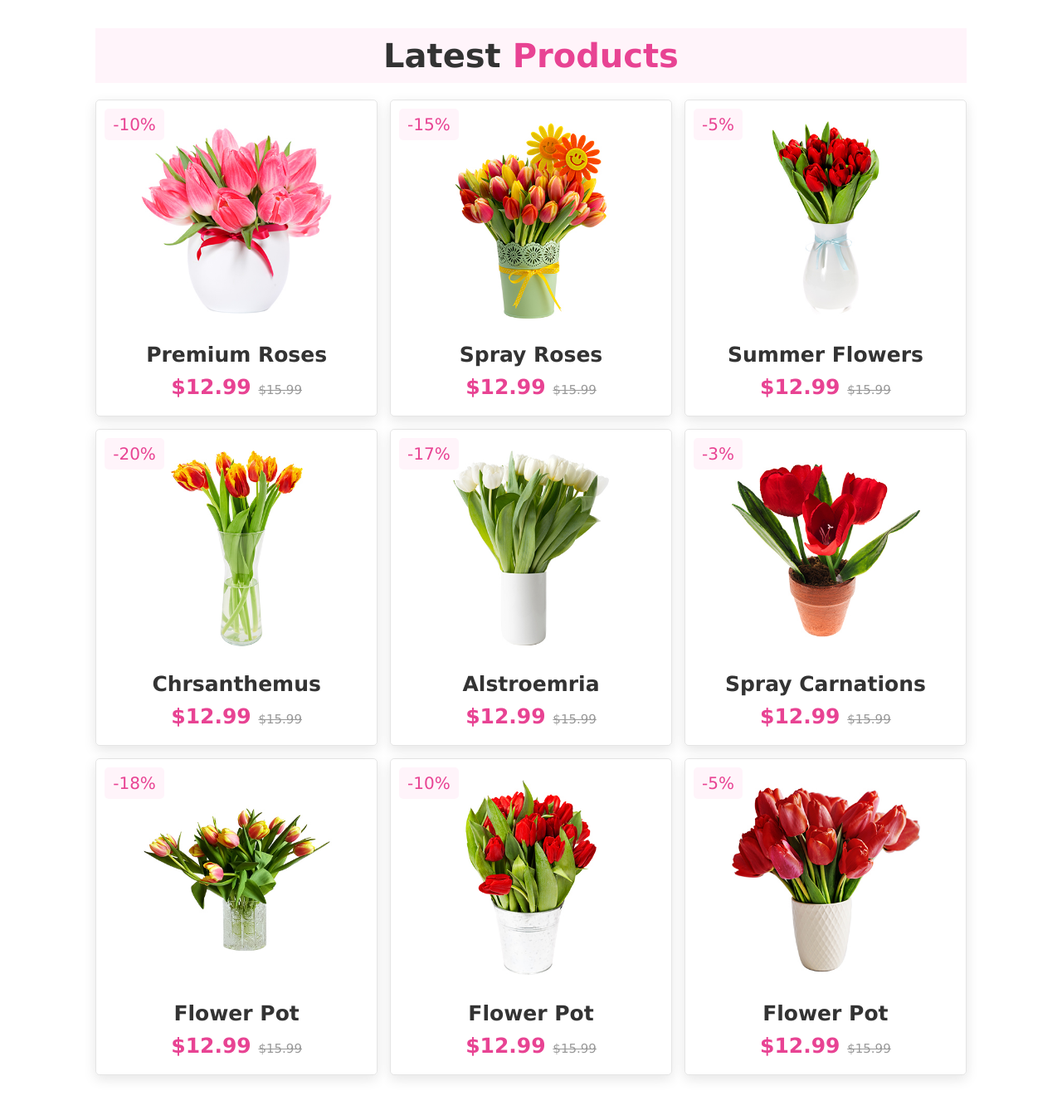
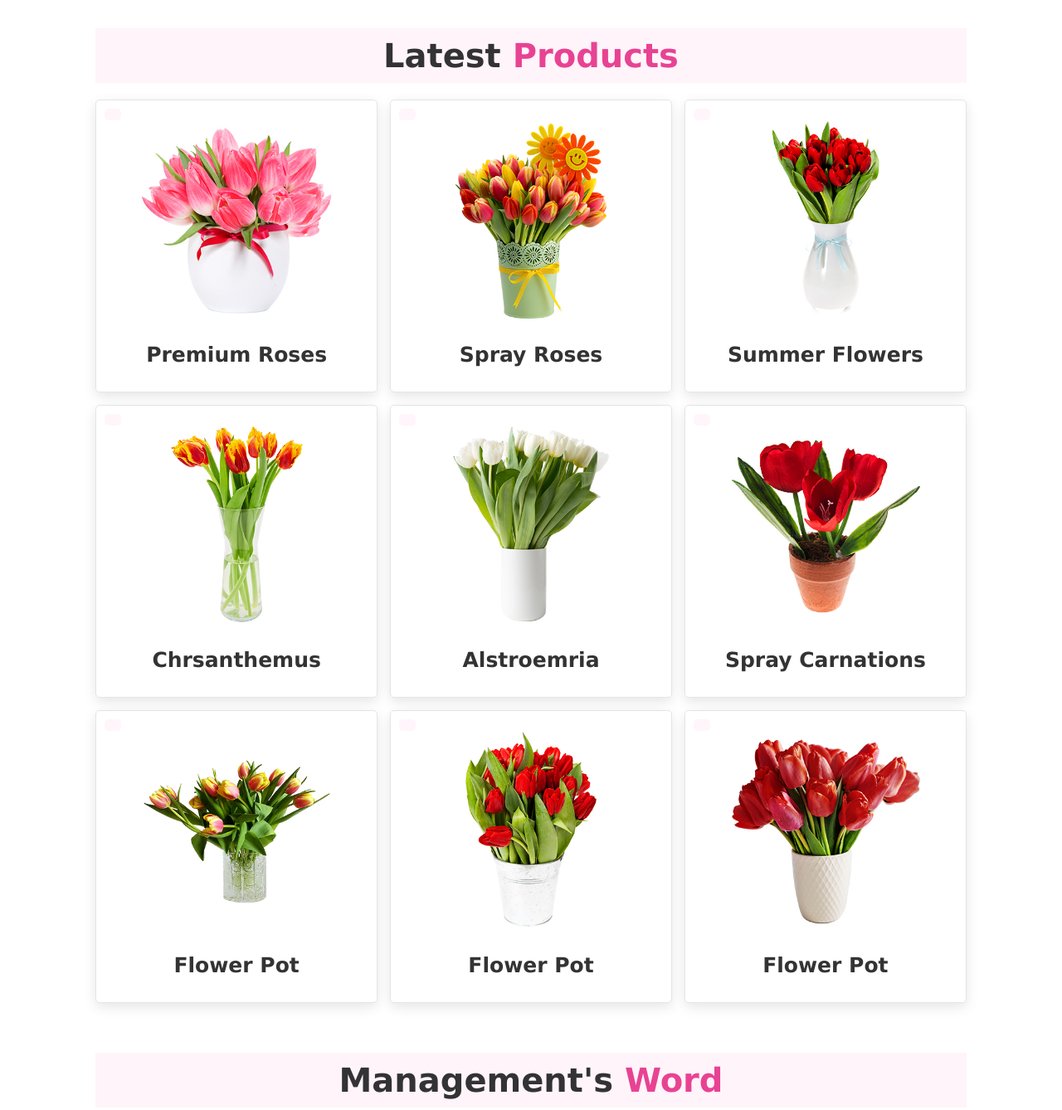
Before and after one commit to infosecmentor/Interlinkflowers, a plain HTML site: page index.html in a window 1280 px wide. Shown: the part 1480-2818 px from the top of the page at 83% size. Drawn offline with Linux system fonts and the light colour scheme.

Commit message:
second commit

```diff
--- a/index.html
+++ b/index.html
@@ -138,146 +138,166 @@
     <div class="box-container">
 
         <div class="box">
-            <span class="discount">-10%</span>
+            <span class="discount"></span>
             <div class="image">
                 <img src="images/img-1.jpg" alt="">
+                <!--james
                 <div class="icons">
                     <a href="#" class="fas fa-heart"></a>
                     <a href="#" class="cart-btn">add to cart</a>
                     <a href="#" class="fas fa-share"></a>
                 </div>
+            -->
             </div>
             <div class="content">
                 <h3>Premium Roses</h3>
-                <div class="price"> $12.99 <span>$15.99</span> </div>
+                <div class="price">  <span></span> </div>
             </div>
         </div>
 
         <div class="box">
-            <span class="discount">-15%</span>
+            <span class="discount"></span>
             <div class="image">
                 <img src="images/img-2.jpg" alt="">
+                <!--james
                 <div class="icons">
                     <a href="#" class="fas fa-heart"></a>
                     <a href="#" class="cart-btn">add to cart</a>
                     <a href="#" class="fas fa-share"></a>
                 </div>
+            -->
             </div>
             <div class="content">
                 <h3>Spray Roses</h3>
-                <div class="price"> $12.99 <span>$15.99</span> </div>
+                <div class="price">  <span></span> </div>
             </div>
         </div>
 
         <div class="box">
-            <span class="discount">-5%</span>
+            <span class="discount"></span>
             <div class="image">
                 <img src="images/img-3.jpg" alt="">
+                <!--james
                 <div class="icons">
                     <a href="#" class="fas fa-heart"></a>
                     <a href="#" class="cart-btn">add to cart</a>
                     <a href="#" class="fas fa-share"></a>
                 </div>
+            -->
             </div>
             <div class="content">
                 <h3>Summer flowers</h3>
-                <div class="price"> $12.99 <span>$15.99</span> </div>
+                <div class="price">  <span></span> </div>
             </div>
         </div>
 
         <div class="box">
-            <span class="discount">-20%</span>
+            <span class="discount"></span>
             <div class="image">
                 <img src="images/img-4.jpg" alt="">
+                <!--james
                 <div class="icons">
                     <a href="#" class="fas fa-heart"></a>
                     <a href="#" class="cart-btn">add to cart</a>
                     <a href="#" class="fas fa-share"></a>
                 </div>
+            -->
             </div>
             <div class="content">
                 <h3>Chrsanthemus</h3>
-                <div class="price"> $12.99 <span>$15.99</span> </div>
+                <div class="price">  <span></span> </div>
             </div>
         </div>
 
         <div class="box">
-            <span class="discount">-17%</span>
+            <span class="discount"></span>
             <div class="image">
                 <img src="images/img-5.jpg" alt="">
+                <!--james
                 <div class="icons">
                     <a href="#" class="fas fa-heart"></a>
                     <a href="#" class="cart-btn">add to cart</a>
                     <a href="#" class="fas fa-share"></a>
                 </div>
+            -->
             </div>
             <div class="content">
                 <h3>Alstroemria</h3>
-                <div class="price"> $12.99 <span>$15.99</span> </div>
+                <div class="price">  <span></span> </div>
             </div>
         </div>
 
         <div class="box">
-            <span class="discount">-3%</span>
+            <span class="discount"></span>
             <div class="image">
                 <img src="images/img-6.jpg" alt="">
+                <!--james
                 <div class="icons">
                     <a href="#" class="fas fa-heart"></a>
                     <a href="#" class="cart-btn">add to cart</a>
                     <a href="#" class="fas fa-share"></a>
                 </div>
+            -->
             </div>
             <div class="content">
                 <h3>Spray Carnations</h3>
-                <div class="price"> $12.99 <span>$15.99</span> </div>
+                <div class="price">  <span></span> </div>
             </div>
         </div>
 
         <div class="box">
-            <span class="discount">-18%</span>
+            <span class="discount"></span>
             <div class="image">
                 <img src="images/img-7.jpg" alt="">
+                <!--james
                 <div class="icons">
                     <a href="#" class="fas fa-heart"></a>
                     <a href="#" class="cart-btn">add to cart</a>
                     <a href="#" class="fas fa-share"></a>
                 </div>
+            -->
             </div>
             <div class="content">
                 <h3>flower pot</h3>
-                <div class="price"> $12.99 <span>$15.99</span> </div>
+                <div class="price">  <span></span> </div>
             </div>
         </div>
 
         <div class="box">
-            <span class="discount">-10%</span>
+            <span class="discount"></span>
             <div class="image">
+
                 <img src="images/img-8.jpg" alt="">
+                <!--james
                 <div class="icons">
                     <a href="#" class="fas fa-heart"></a>
                     <a href="#" class="cart-btn">add to cart</a>
                     <a href="#" class="fas fa-share"></a>
                 </div>
+            -->
             </div>
             <div class="content">
                 <h3>flower pot</h3>
-                <div class="price"> $12.99 <span>$15.99</span> </div>
+                <div class="price"> <span></span> </div>
             </div>
         </div>
 
         <div class="box">
-            <span class="discount">-5%</span>
+            <span class="discount"></span>
             <div class="image">
+
                 <img src="images/img-9.jpg" alt="">
+                 <!--james
                 <div class="icons">
                     <a href="#" class="fas fa-heart"></a>
                     <a href="#" class="cart-btn">add to cart</a>
                     <a href="#" class="fas fa-share"></a>
                 </div>
+            -->
             </div>
             <div class="content">
                 <h3>flower pot</h3>
-                <div class="price"> $12.99 <span>$15.99</span> </div>
+                <div class="price">  <span></span> </div>
             </div>
         </div>
 
```
